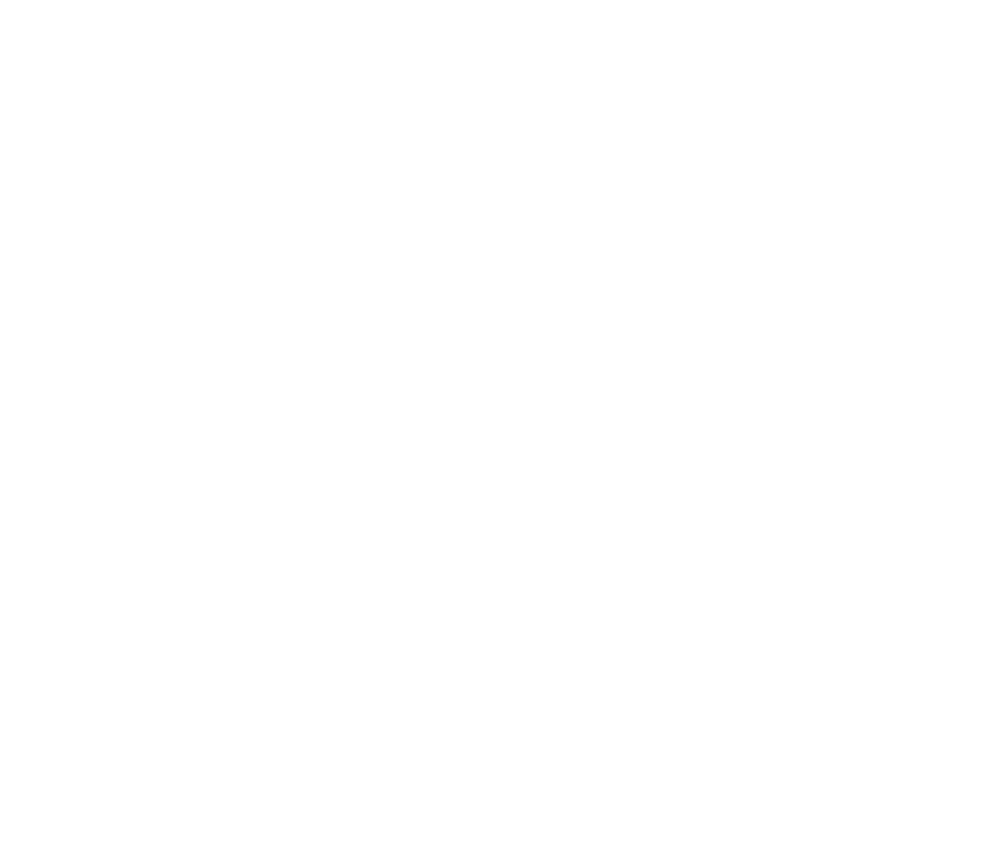
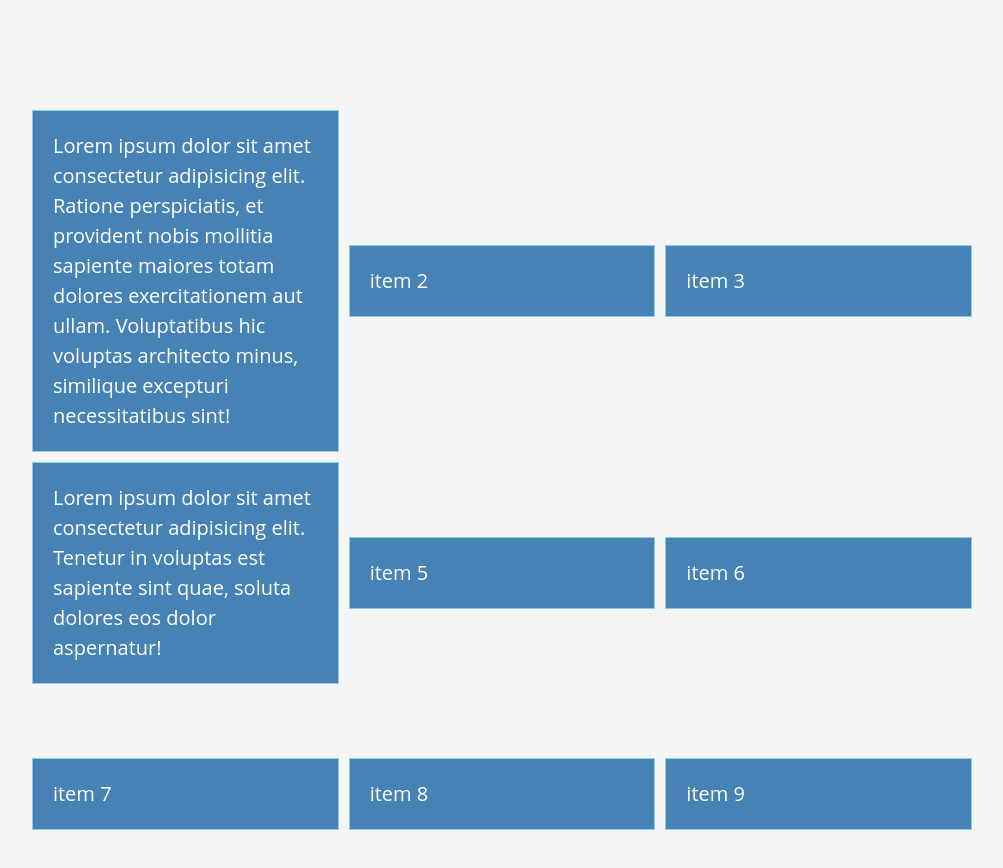
Before and after one commit to LEROYDIXON/css-grid, a plain HTML site: page index.html in a window 1280 px wide. Shown: the whole page, without its empty margins (138-1141 px from the left). Before the commit the page ends 800 px from the top, so only its background shows below. Drawn offline with Linux system fonts and the light colour scheme.

Commit message:
layout changes

```diff
--- a/index.html
+++ b/index.html
@@ -1,12 +1,29 @@
 <!DOCTYPE html>
 <html lang="en">
+
 <head>
     <meta charset="UTF-8">
     <meta name="viewport" content="width=device-width, initial-scale=1.0">
     <link rel="stylesheet" href="styles.css">
-    <title>CSS Grid </title>
+    <title>CSS Grid</title>
 </head>
+
 <body>
-<div class="container"></div>
+    <!-- Parent -->
+    <div class="container">
+        <!--children-->
+        <div class="item">Lorem ipsum dolor sit amet consectetur adipisicing elit. Ratione perspiciatis, et provident
+            nobis mollitia sapiente maiores totam dolores exercitationem aut ullam. Voluptatibus hic voluptas architecto
+            minus, similique excepturi necessitatibus sint!</div>
+        <div class="item">item 2</div>
+        <div class="item">item 3</div>
+        <div class="item">Lorem ipsum dolor sit amet consectetur adipisicing elit. Tenetur in voluptas est sapiente sint quae, soluta dolores eos dolor aspernatur!</div>
+        <div class="item">item 5</div>
+        <div class="item">item 6</div>
+        <div class="item">item 7</div>
+        <div class="item">item 8</div>
+        <div class="item">item 9</div>
+    </div>
 </body>
+
 </html>
--- a/styles.css
+++ b/styles.css
@@ -0,0 +1,33 @@
+* {
+    box-sizing: border-box;
+    padding: 0;
+    margin: 0;
+}
+
+body{
+    font-family: 'Open Sans', sans-serif;
+    font-size: 16px;
+    line-height: 1.5;
+    color: #333;
+    background: #f5f5f5
+}
+
+.container{
+    max-width: 960px;
+    margin: 100px auto;
+    padding: 10px;
+    display: grid;
+    grid-template-columns: repeat(3, 1fr);
+    gap: 10px;
+    align-items: center;
+    grid-auto-rows: minmax(200px, auto);
+
+}
+
+.item {
+    background: steelblue;
+    color: white;
+    font-size: 20px;
+    padding: 20px;
+    border: skyblue 1px solid;
+}
```
